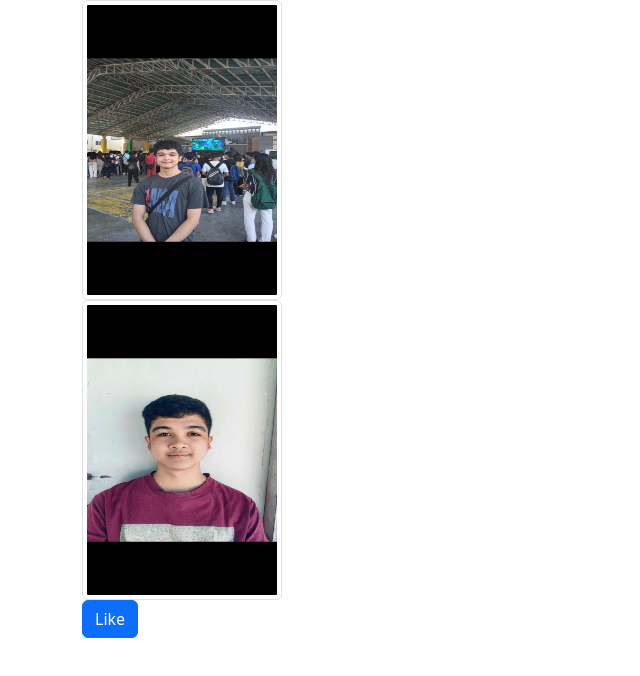
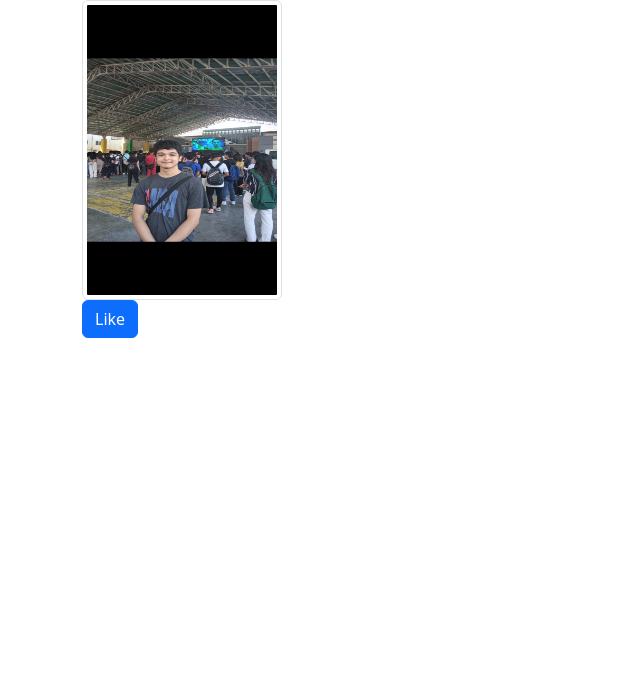
Before and after one commit to JohnPeterCardeno/JohnPeterCardeno.github.io, a plain HTML site: page index.html in a window 1280 px wide. Shown: the whole page, without its empty margins (0-640 px from the left). Drawn offline with nearby package versions, Linux system fonts and the light colour scheme.

Commit message:
Update index.html

```diff
--- a/index.html
+++ b/index.html
@@ -9,7 +9,6 @@
           <div class="row">
              <div class="col-6">
                <img src="1.jpg" class="img-thumbnail" style="width:200px;height:300px;"/> <br>
-                <img src="2.jpg" class="img-thumbnail" style="width:200px;height:300px;"/> <br>
                <button class="btn btn-primary" type=button> Like </button>
              </div>
           </div>
```
